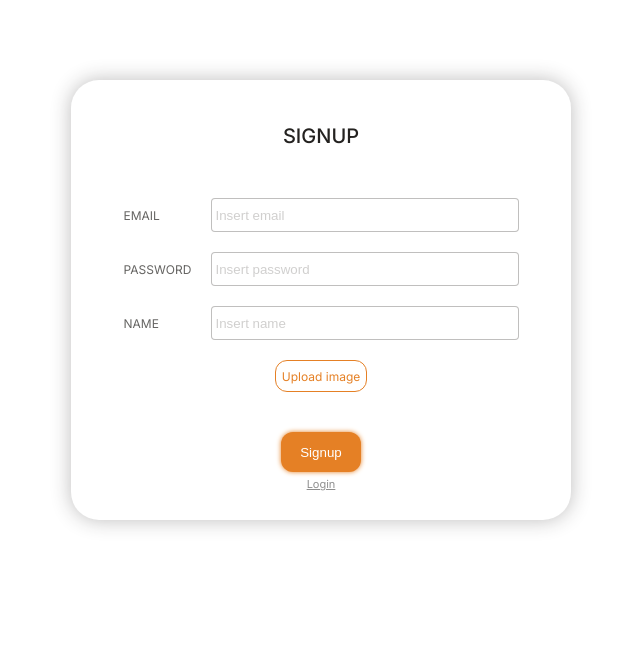
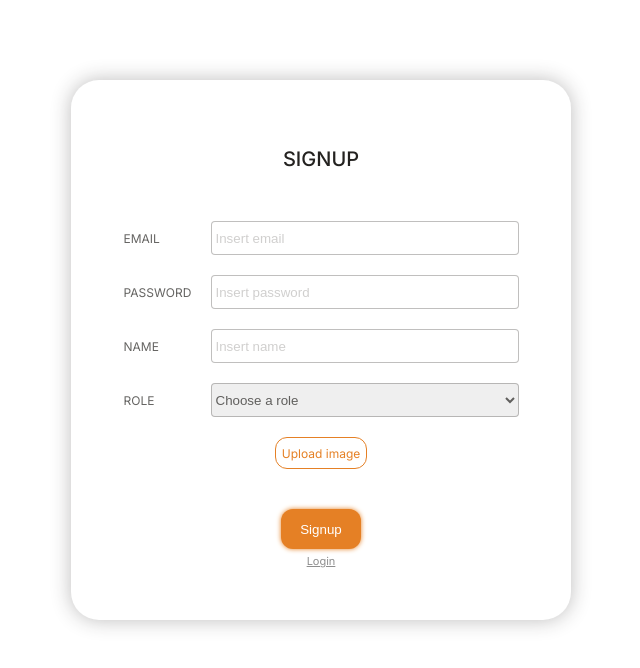
Before and after one commit to Inna18/zb-project, a Next.js app: page /signup in a window 1280 px wide. Shown: the top 668 px of the page, without its empty margins (319-959 px from the left). Built offline with nearby package versions, Linux system fonts and the light colour scheme.

Commit message:
feat: add user role to schema, template, change name on navbar

```diff
--- a/app/(pages)/(menu)/home/page.tsx
+++ b/app/(pages)/(menu)/home/page.tsx
@@ -3,9 +3,6 @@ import React from 'react';
 import { useSession } from 'next-auth/react';
 
 const Home = () => {
-  const session = useSession();
-  console.log(session);
-
   return <div>Home</div>;
 };
 
--- a/app/components/molecules/Form.tsx
+++ b/app/components/molecules/Form.tsx
@@ -5,14 +5,17 @@ import Input from '@/app/components/atoms/Input';
 import { capitalize } from '@/app/utils/text';
 
 interface FormProps {
+  type?: string;
   required?: boolean;
   list: string[];
   userProps: (string | undefined)[];
-  changeFunc: (e: React.ChangeEvent<HTMLInputElement>) => void;
+  changeFunc: (
+    e: React.ChangeEvent<HTMLInputElement | HTMLSelectElement>
+  ) => void;
 }
 
 const Form = (formProps: FormProps) => {
-  const { required, list, userProps, changeFunc } = formProps;
+  const { required, list, userProps, changeFunc, type } = formProps;
 
   return (
     <div className={styles['input-list']}>
@@ -31,6 +34,20 @@ const Form = (formProps: FormProps) => {
           required={required}
         />
       ))}
+      {type === 'signup' && (
+        <div className={styles['role-select']}>
+          <label htmlFor=''>ROLE</label>
+          <select defaultValue={''} name='role' onChange={changeFunc}>
+            {' '}
+            {/* dropdownd으로 대체 고민 중, 속성이 조금 다르지만은..*/}
+            <option value='' disabled={true}>
+              Choose a role
+            </option>
+            <option value='admin'>ADMIN</option>
+            <option value='user'>USER</option>
+          </select>
+        </div>
+      )}
     </div>
   );
 };
--- a/app/components/molecules/molecules.module.css
+++ b/app/components/molecules/molecules.module.css
@@ -18,3 +18,26 @@
 .link {
   position: relative;
 }
+
+/* role-select-box */
+.role-select {
+  display: grid;
+  grid-template-columns: 1fr 4fr;
+  grid-gap: 10px;
+  align-items: center;
+  font-size: 12px;
+  color: rgb(36, 34, 32, 0.7);
+}
+.role-select select {
+  width: 308px;
+  height: 34px;
+  border-radius: 4px;
+  border: 1px solid rgb(99, 96, 93, 0.4);
+}
+.role-select select {
+  -webkit-appearance: menulist-button;
+  color: rgb(36, 34, 32, 0.7);
+}
+.role-select select:nth-child(1) {
+  color: rgb(99, 96, 93, 0.3);
+}
--- a/app/components/templates/LoginFormTemplate.tsx
+++ b/app/components/templates/LoginFormTemplate.tsx
@@ -17,7 +17,7 @@ const LoginFormTemplate = () => {
   const [loginUser, setLoginUser] = useState<User>({ email: '', password: '' });
   const userProperties = [loginUser.email, loginUser.password];
 
-  const handleInputChange = (e: React.ChangeEvent<HTMLInputElement>) => {
+  const handleInputChange = (e: React.ChangeEvent<HTMLInputElement|HTMLSelectElement>) => {
     const { name, value } = e.target;
     setLoginUser({ ...loginUser, [name]: value });
   };
--- a/app/components/templates/SignupFormTemplate.tsx
+++ b/app/components/templates/SignupFormTemplate.tsx
@@ -18,11 +18,19 @@ const SignupFormTemplate = () => {
     email: '',
     password: '',
     name: '',
+    role: '',
   });
   const [imgName, setImgName] = useState<string | undefined>('');
-  const userProperties = [signUser.email, signUser.password, signUser.name];
+  const userProperties = [
+    signUser.email,
+    signUser.password,
+    signUser.name,
+    signUser.role,
+  ];
 
-  const handleInputChange = (e: React.ChangeEvent<HTMLInputElement>) => {
+  const handleInputChange = (
+    e: React.ChangeEvent<HTMLInputElement | HTMLSelectElement>
+  ) => {
     const { name, value } = e.target;
     setSignUser({ ...signUser, [name]: value });
   };
@@ -49,6 +57,7 @@ const SignupFormTemplate = () => {
         userProps={userProperties}
         changeFunc={handleInputChange}
         required={true}
+        type='signup'
       />
       <div className={styles['image-section']}>
         <Input
--- a/app/components/templates/templates.module.css
+++ b/app/components/templates/templates.module.css
@@ -45,7 +45,7 @@
   margin-right: 40px;
 }
 .form-signup {
-  height: 400px;
+  height: 500px;
 }
 
 /* navbar */
--- a/app/service/useUserApi.ts
+++ b/app/service/useUserApi.ts
@@ -4,6 +4,7 @@ export default interface User {
   email: string;
   password: string;
   name?: string;
+  role?: string;
   address?: string;
   phoneNumber?: string;
   profileImg?: File;
@@ -43,6 +44,7 @@ async function createUser(user: User) {
     email: user.email,
     password: user.password,
     name: user.name,
+    role: user.role,
     address: user.address,
     phoneNumber: user.phoneNumber,
     profileImg: uploadedImg
--- a/sanity/schemas/user.ts
+++ b/sanity/schemas/user.ts
@@ -5,6 +5,7 @@ export default {
   fields: [
     { name: 'email', title: 'Email', type: 'string' },
     { name: 'password', title: 'Password', type: 'string' },
+    { name: 'role', title: 'Role', type: 'string' },
     { name: 'name', title: 'Name', type: 'string' },
     { name: 'address', title: 'Address', type: 'string' },
     { name: 'phoneNumber', title: 'Phone number', type: 'string' },
--- a/tsconfig.json
+++ b/tsconfig.json
@@ -22,6 +22,6 @@
     },
     "target": "ES2017"
   },
-  "include": ["next-env.d.ts", "**/*.ts", "**/*.tsx", ".next/types/**/*.ts"],
+  "include": ["next-env.d.ts", "**/*.tsx", ".next/types/**/*.ts"],
   "exclude": ["node_modules"]
 }
```
Also changed, not shown: app/components/templates/NavbarTemplate.tsx (+15 -3 lines).
